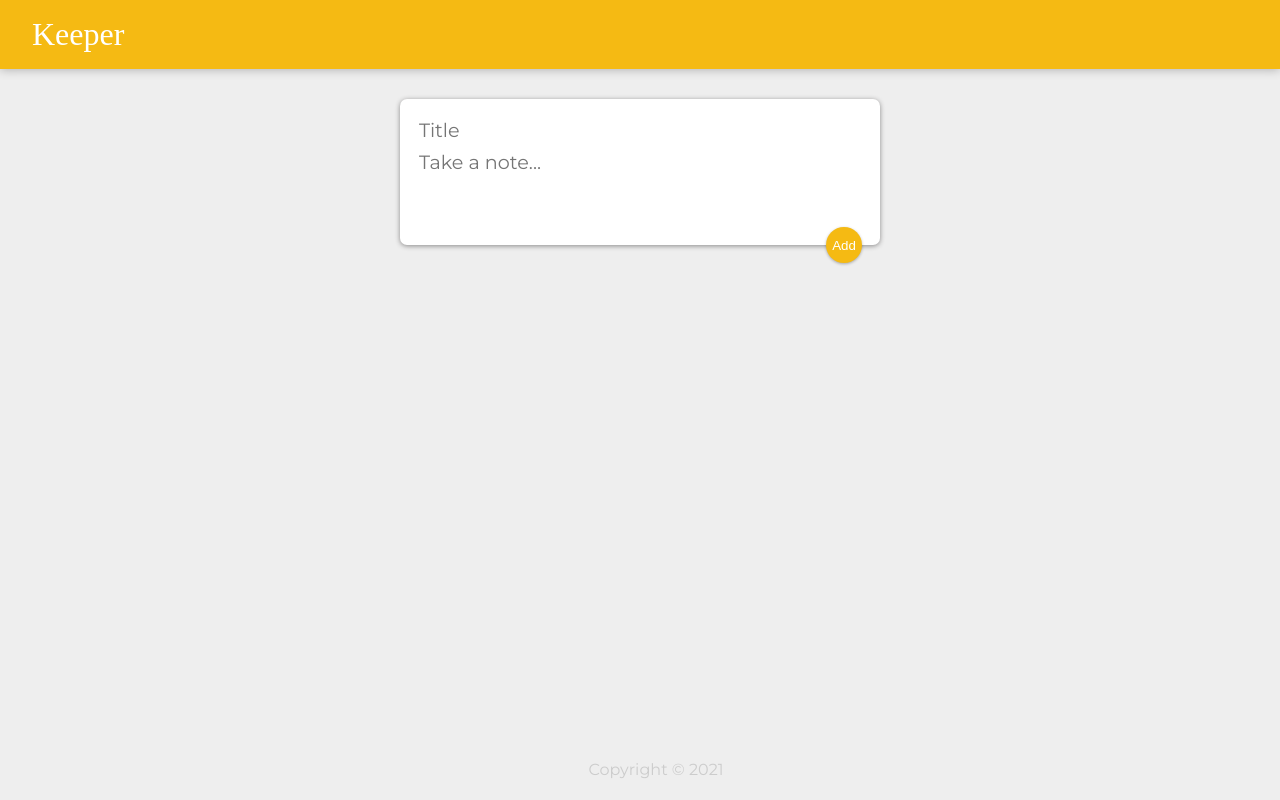
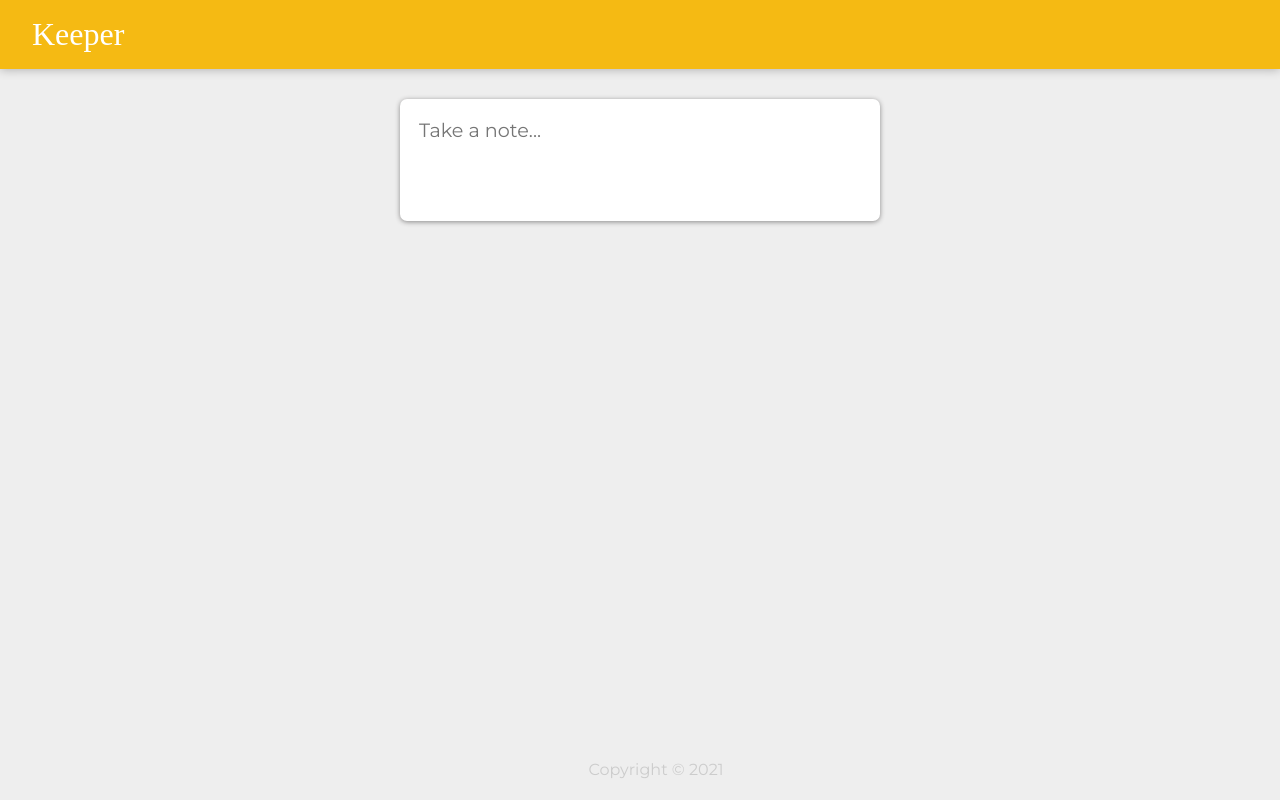
Before and after one commit to azazel-oss/keeper-app, a React (Create React App) app: page / in a window 1280 px wide. Built offline with nearby package versions, Linux system fonts and the light colour scheme; a web font is replaced by a local one.

Commit message:
Update with more styling and dependencies

```diff
--- a/src/components/CreateArea.jsx
+++ b/src/components/CreateArea.jsx
@@ -1,7 +1,11 @@
 import React, { useState } from "react";
+import AddCircleIcon from '@material-ui/icons/Add';
+import Fab from '@material-ui/core/Fab';
+import Zoom from '@material-ui/core/Zoom';
 
 function CreateArea(props) {
   const [post, setPost] = useState({ title: "", content: "" });
+  const [isExpanded, SetIsExpanded] = useState(false);
   function handleChange(event) {
     setPost(function (prevValue) {
       const { name, value } = event.target;
@@ -11,31 +15,37 @@ function CreateArea(props) {
       };
     });
   }
+  function expand() {
+    SetIsExpanded(true);
+  }
   return (
     <div>
-      <form>
-        <input
+      <form className="create-note">
+        {isExpanded ? <input
           onChange={handleChange}
           name="title"
           placeholder="Title"
           value={post.title}
-        />
+        /> : null}
         <textarea
+          onClick={expand}
           onChange={handleChange}
           name="content"
           placeholder="Take a note..."
-          rows="3"
+          rows={isExpanded ? "3" : "1" }
           value={post.content}
         />
-        <button
+        <Zoom in={isExpanded}>
+        <Fab
           onClick={(event) => {
             props.onAction(post);
             setPost({ title: "", content: "" });
             event.preventDefault();
           }}
         >
-          Add
-        </button>
+          <AddCircleIcon />
+        </Fab>
+        </Zoom>
       </form>
     </div>
   );
```
